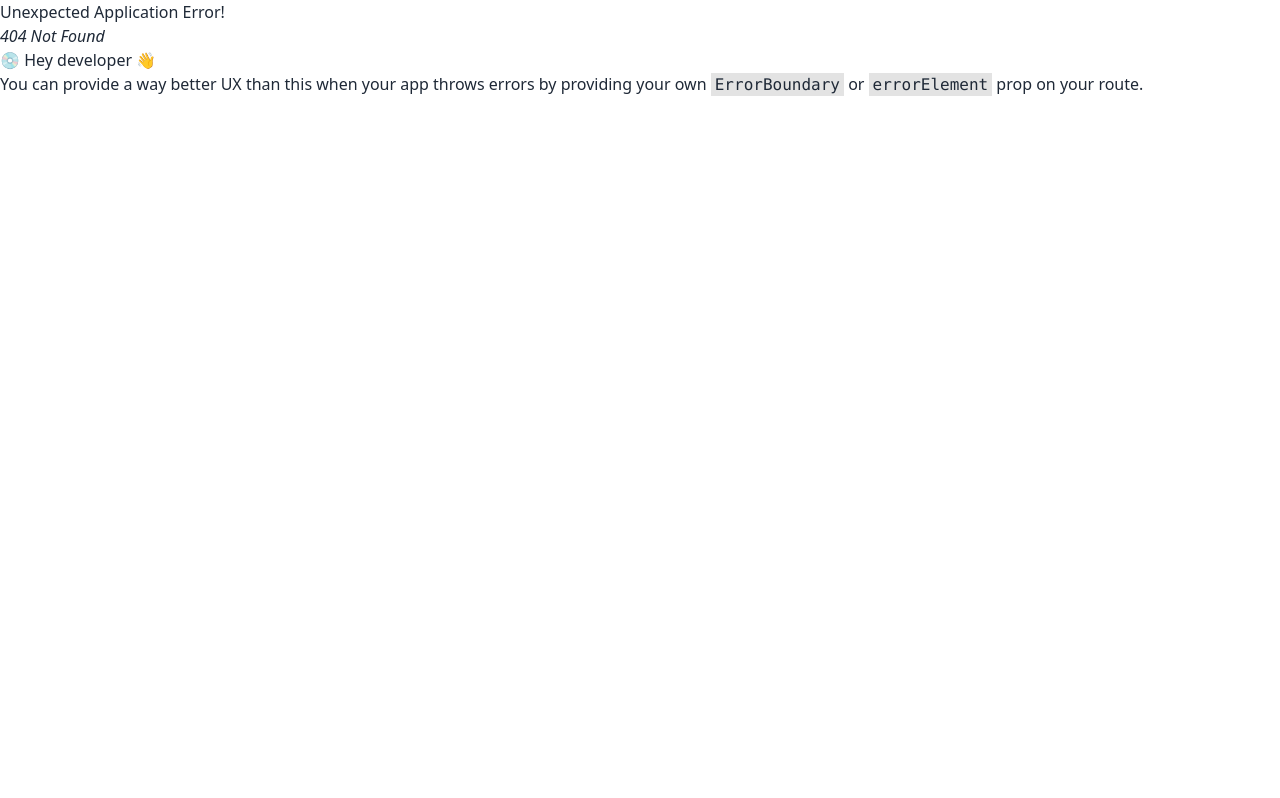
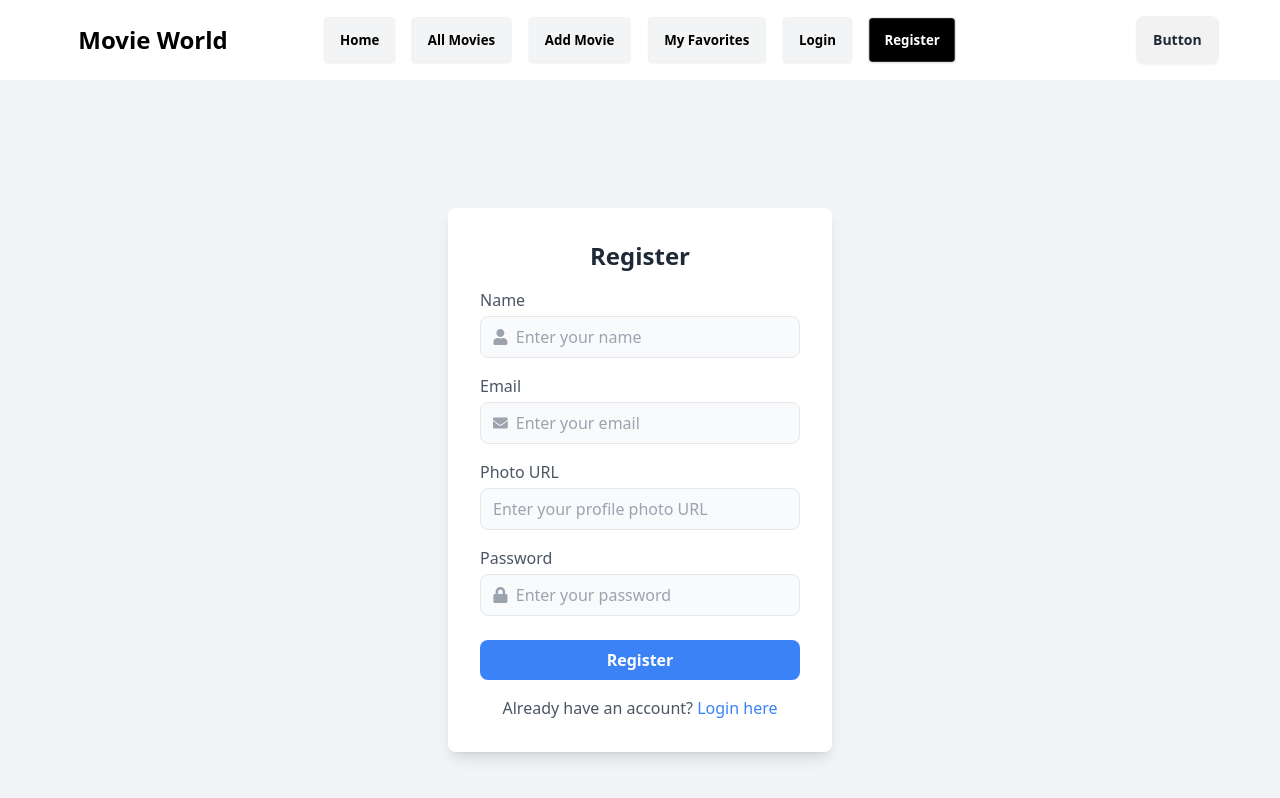
Before and after one commit to rimonc7/movieworld-client, a React (Vite) app: page /register in a window 1280 px wide. Before the commit this address had no page. Shown: the top 798 px of the page. Built offline with nearby package versions, Linux system fonts and the light colour scheme.

Commit message:
firebase setup

```diff
--- a/package.json
+++ b/package.json
@@ -4,12 +4,15 @@
   "version": "0.0.0",
   "type": "module",
   "scripts": {
+   "start": "react-scripts start",
     "dev": "vite",
     "build": "vite build",
     "lint": "eslint .",
     "preview": "vite preview"
   },
   "dependencies": {
+    "dotenv": "^16.4.7",
+    "firebase": "^11.0.2",
     "localforage": "^1.10.0",
     "match-sorter": "^8.0.0",
     "react": "^18.3.1",
--- /dev/null
+++ b/src/Components/Auth/Register.jsx
@@ -0,0 +1,125 @@
+import { FaUser, FaEnvelope, FaLock } from "react-icons/fa";
+import { Link } from "react-router-dom";
+import Nav from "../NavBar/Nav";
+import { useContext, useState } from "react";
+import { AuthContext } from "../../Provider/AuthProvider";
+
+const Register = () => {
+    const { createUser } = useContext(AuthContext);
+    const [errorMessage,setErrorMessage]= useState()
+
+    const handleRegister = e => {
+        e.preventDefault();
+        const form = e.target;
+        const name = form.name.value;
+        const email = form.email.value;
+        const photo = form.photo.value;
+        const password = form.password.value;
+        const user = { name, email, photo, password }
+        console.log(user);
+        createUser(email, password)
+            .then(result => {
+                const user = result.user;
+            })
+            .catch(error => {
+                setErrorMessage(error.message)
+            })
+    }
+
+
+    return (
+        <div>
+            <Nav></Nav>
+            <div className="min-h-screen flex items-center justify-center bg-gray-100">
+                <div className="bg-white shadow-lg rounded-lg p-8 max-w-sm w-full">
+                    <h2 className="text-2xl font-bold text-center text-gray-800">Register</h2>
+                    <form onSubmit={handleRegister} className="mt-4">
+                        <div className="mb-4">
+                            <label className="block text-gray-600 mb-1" htmlFor="name">
+                                Name
+                            </label>
+                            <div className="flex items-center border rounded-lg px-3 py-2 bg-gray-50">
+                                <FaUser className="text-gray-400 mr-2" />
+                                <input
+                                    type="text"
+                                    id="name"
+                                    name="name"
+                                    className="w-full bg-gray-50 outline-none"
+                                    placeholder="Enter your name"
+                                />
+                            </div>
+                        </div>
+
+                        <div className="mb-4">
+                            <label className="block text-gray-600 mb-1" htmlFor="email">
+                                Email
+                            </label>
+                            <div className="flex items-center border rounded-lg px-3 py-2 bg-gray-50">
+                                <FaEnvelope className="text-gray-400 mr-2" />
+                                <input
+                                    type="email"
+                                    id="email"
+                                    name="email"
+                                    className="w-full bg-gray-50 outline-none"
+                                    placeholder="Enter your email"
+                                />
+                            </div>
+                        </div>
+
+                        <div className="mb-4">
+                            <label className="block text-gray-600 mb-1" htmlFor="photoURL">
+                                Photo URL
+                            </label>
+                            <div className="flex items-center border rounded-lg px-3 py-2 bg-gray-50">
+                                <input
+                                    type="text"
+                                    id="photoURL"
+                                    name="photo"
+                                    className="w-full bg-gray-50 outline-none"
+                                    placeholder="Enter your profile photo URL"
+                                />
+                            </div>
+                        </div>
+
+                        <div className="mb-6">
+                            <label className="block text-gray-600 mb-1" htmlFor="password">
+                                Password
+                            </label>
+                            <div className="flex items-center border rounded-lg px-3 py-2 bg-gray-50">
+                                <FaLock className="text-gray-400 mr-2" />
+                                <input
+                                    type="password"
+                                    id="password"
+                                    name="password"
+                                    className="w-full bg-gray-50 outline-none"
+                                    placeholder="Enter your password"
+                                />
+                            </div>
+                        </div>
+
+                        <button
+                            type="submit"
+                            className="w-full bg-blue-500 text-white font-bold py-2 rounded-lg hover:bg-blue-600 transition"
+                        >
+                            Register
+                        </button>
+                    </form>
+
+                    <p className="mt-4 text-center text-gray-600">
+                        Already have an account?{" "}
+                        <Link to="/login" className="text-blue-500 hover:underline">
+                            Login here
+                        </Link>
+                    </p>
+                    {errorMessage && (
+                        <div className="mt-4 text-center">
+                            <p className="text-red-500">{errorMessage}</p>
+                        </div>
+                    )}
+                </div>
+            </div>
+        </div>
+    );
+};
+
+export default Register;
--- a/src/Components/NavBar/Nav.jsx
+++ b/src/Components/NavBar/Nav.jsx
@@ -11,7 +11,7 @@ const Nav = () => {
     </div>
 
     return (
-        <div>
+        <div className="w-11/12 mx-auto">
             <div className="navbar bg-base-100">
                 <div className="navbar-start">
                     <div className="dropdown">
--- /dev/null
+++ b/src/Firebase/firebase.init.js
@@ -0,0 +1,19 @@
+// Import the functions you need from the SDKs you need
+import { initializeApp } from "firebase/app";
+// TODO: Add SDKs for Firebase products that you want to use
+// https://firebase.google.com/docs/web/setup#available-libraries
+
+// Your web app's Firebase configuration
+const firebaseConfig = {
+  apiKey: "AIzaSyDwDINXzu_t5G6HUxQalgY6mAWJjvX7d24",
+  authDomain: "movieworld-dea37.firebaseapp.com",
+  projectId: "movieworld-dea37",
+  storageBucket: "movieworld-dea37.firebasestorage.app",
+  messagingSenderId: "873303714014",
+  appId: "1:873303714014:web:9d6b8added56a1f66f7a4f"
+};
+
+// Initialize Firebase
+const app = initializeApp(firebaseConfig);
+
+export default app;
--- /dev/null
+++ b/src/Provider/AuthProvider.jsx
@@ -0,0 +1,35 @@
+import { createContext, useState } from "react";
+import app from "../Firebase/firebase.init";
+import { createUserWithEmailAndPassword, getAuth } from "firebase/auth";
+
+
+export const AuthContext = createContext(null)
+
+const auth = getAuth(app);
+
+const AuthProvider = ({ children }) => {
+    const [user, setUser] = useState(null)
+    const [loader, setLoader] = useState(true)
+    const [errorMessage, setErrorMessage] = useState("");
+
+
+
+    const createUser = (email, password) => {
+        setLoader(true);
+        return createUserWithEmailAndPassword(auth, email, password);
+    }
+
+
+    const userInfo = {
+        createUser,
+    }
+
+
+    return (
+        <AuthContext.Provider value={userInfo}>
+            {children}
+        </AuthContext.Provider>
+    );
+};
+
+export default AuthProvider;
```
Also changed, not shown: src/main.jsx (+9 -1 lines), 2 other files (tests, documents, lock files or other folders).
